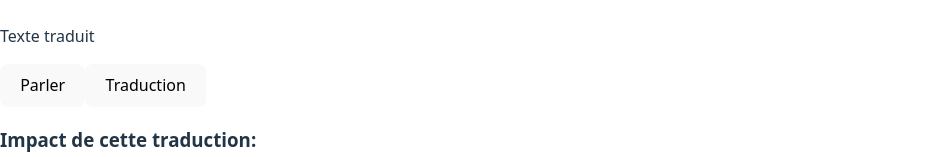
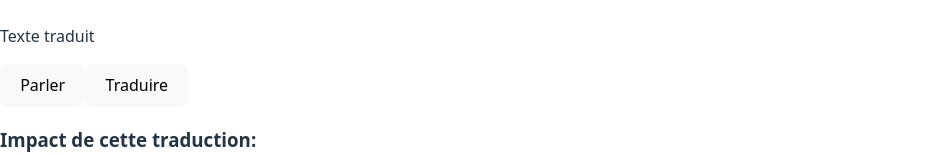
Before and after one commit to koffi2317/eco-voice-translator, a React (Vite) app in the folder eco-voice-translator/: page / in a window 1280 px wide. Both pictures are taken after a click on the button "Commencer la traduction". Shown: the part 415-572 px from the top of the page, without its empty margins (0-930 px from the left). Built offline with nearby package versions, Linux system fonts and the light colour scheme.

Commit message:
ajout de fonction pour verifier qu<il ya du texte

```diff
--- a/eco-voice-translator/src/Translation.tsx
+++ b/eco-voice-translator/src/Translation.tsx
@@ -4,10 +4,24 @@ import createSpeechRecognition from "./SpeechRecognition";
 function Translation() {
   const [originalText, setOriginalText] = useState("texte de base");
   const [translatedText, setTranslatedText] = useState("Texte traduit");
-  const [micStatus, setMicStatus] =
-    useState<"idle" | "granted" | "denied">("idle");
+  const [micStatus, setMicStatus] = useState<"idle" | "granted" | "denied">("idle");
+  const [isTranslating, setIsTranslating] = useState(false);
+  const [translationError, setTranslationError] = useState<string | null>(null);
+
+
+
 
   const recognition = createSpeechRecognition("fr-FR"); // peut être null si non supporté [web:226][web:231]
+
+  function translateText(text: string): Promise<string> {
+  // pour l’instant FAKE : on simule une API
+  return new Promise((resolve) => {
+    setTimeout(() => {
+      resolve(text + " (traduit)");
+    }, 500);
+  });
+}
+
 
   function handleStartRecording() {
     // 1) Vérifier support Web Speech API
@@ -67,6 +81,35 @@ function Translation() {
     }
   }
 
+
+async function handleTranslateClick() {
+  // 1) Vérifier qu'on a bien du texte à traduire
+  if (originalText.trim() === "") {
+    alert("Veuillez prononcer ou écrire quelque chose avant de traduire.");
+    return;
+  }
+
+  // 2) Mettre le state de chargement + reset erreur
+  setIsTranslating(true);
+  setTranslationError(null);
+
+  try {
+    // 3) Appeler la “fake API” de traduction
+    const result = await translateText(originalText);
+    setTranslatedText(result);
+  } catch (error) {
+    // 4) Gérer l’erreur
+    setTranslationError(
+      "Une erreur est survenue lors de la traduction. Veuillez réessayer."
+    );
+  } finally {
+    // 5) Toujours arrêter le “loading”
+    setIsTranslating(false);
+  }
+}
+
+
+
   return (
     <>
       <h1>Voici la page pour la traduction IA</h1>
@@ -92,13 +135,9 @@ function Translation() {
       <button onClick={() => setOriginalText("test du bouton original")}>
         Parler
       </button>
-      <button
-        onClick={() =>
-          setTranslatedText("text traduit test pour le bouton traduction ")
-        }
-      >
-        Traduction
-      </button>
+      <button onClick={handleTranslateClick} disabled={isTranslating}>
+  {    isTranslating ? "Traduction en cours..." : "Traduire"}
+   </button>
 
       <div>
         <h3>Impact de cette traduction:</h3>
```
